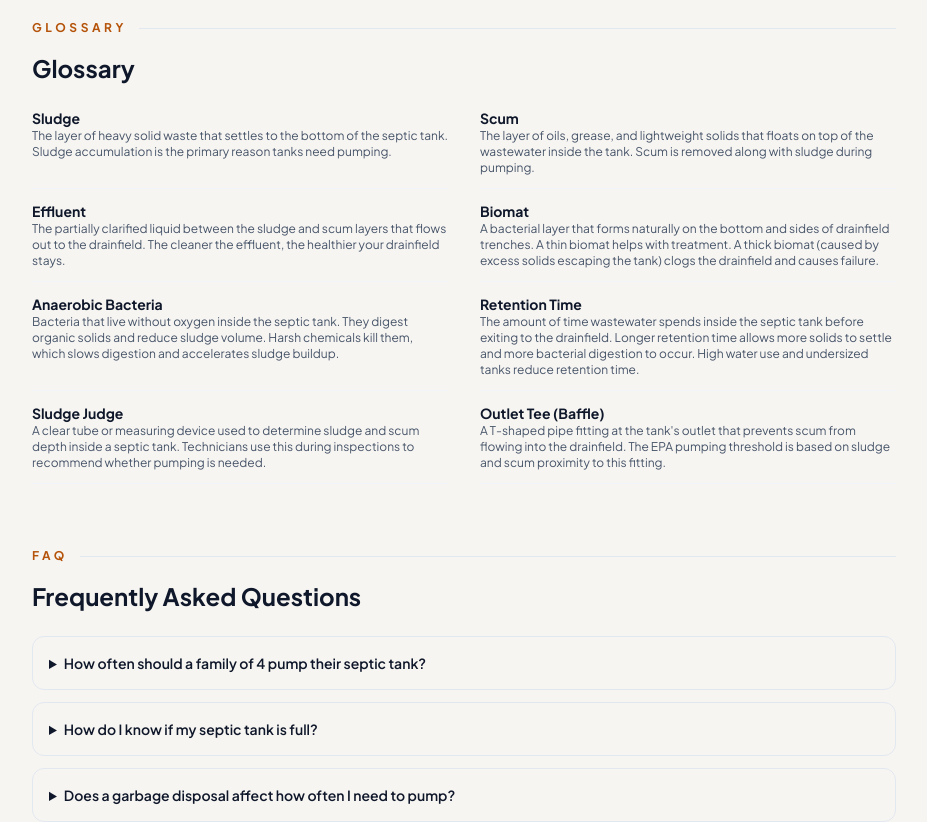
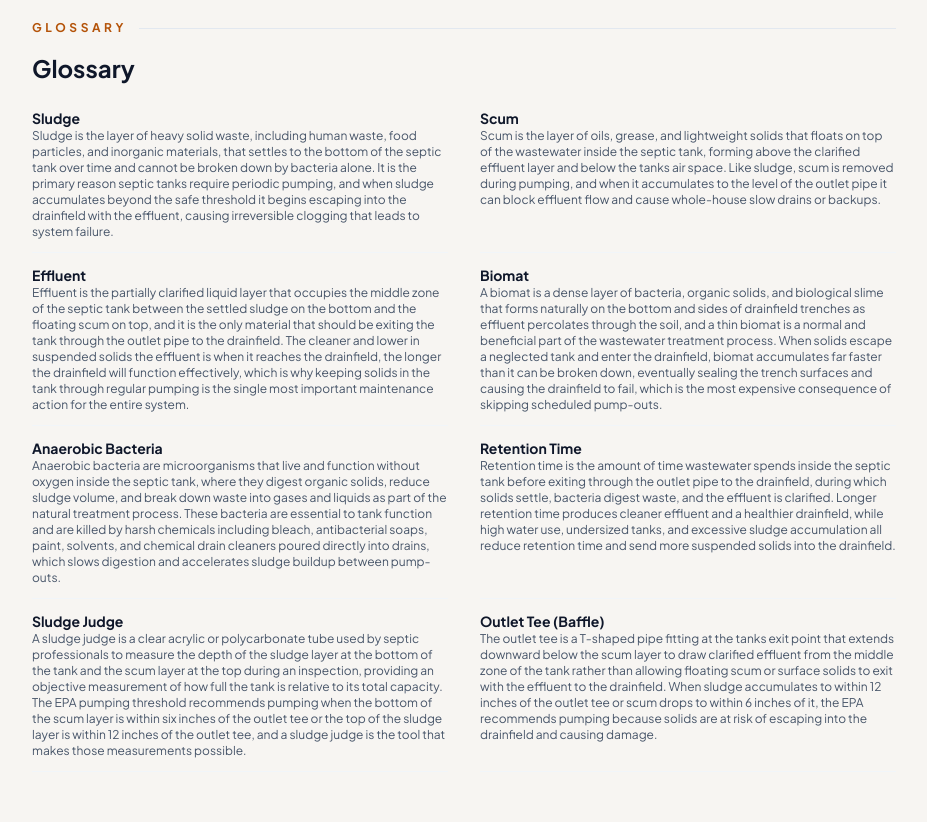
Before and after one commit to thebasementguide2026/theseptic.guide-, a Next.js app: page /articles/how-often-pump-septic-tank in a window 1280 px wide. Shown: the part 6180-7002 px from the top of the page, without its empty margins (176-1103 px from the left). Built offline with nearby package versions, Linux system fonts and the light colour scheme.

Commit message:
Replace glossary definitions with expanded versions on how-often-pump-septic-tank

```diff
--- a/app/articles/how-often-pump-septic-tank/page.tsx
+++ b/app/articles/how-often-pump-septic-tank/page.tsx
@@ -415,35 +415,35 @@ export default function HowOftenPumpSepticTank() {
           <div className='grid md:grid-cols-2 gap-x-8 gap-y-3'>
             <div className='border-b border-slate-100 pb-3'>
               <dt className='font-bold text-slate-900 text-sm'>Sludge</dt>
-              <dd className='text-slate-600 text-xs'>The layer of heavy solid waste that settles to the bottom of the septic tank. Sludge accumulation is the primary reason tanks need pumping.</dd>
+              <dd className='text-slate-600 text-xs'>Sludge is the layer of heavy solid waste, including human waste, food particles, and inorganic materials, that settles to the bottom of the septic tank over time and cannot be broken down by bacteria alone. It is the primary reason septic tanks require periodic pumping, and when sludge accumulates beyond the safe threshold it begins escaping into the drainfield with the effluent, causing irreversible clogging that leads to system failure.</dd>
             </div>
             <div className='border-b border-slate-100 pb-3'>
               <dt className='font-bold text-slate-900 text-sm'>Scum</dt>
-              <dd className='text-slate-600 text-xs'>The layer of oils, grease, and lightweight solids that floats on top of the wastewater inside the tank. Scum is removed along with sludge during pumping.</dd>
+              <dd className='text-slate-600 text-xs'>Scum is the layer of oils, grease, and lightweight solids that floats on top of the wastewater inside the septic tank, forming above the clarified effluent layer and below the tanks air space. Like sludge, scum is removed during pumping, and when it accumulates to the level of the outlet pipe it can block effluent flow and cause whole-house slow drains or backups.</dd>
             </div>
             <div className='border-b border-slate-100 pb-3'>
               <dt className='font-bold text-slate-900 text-sm'>Effluent</dt>
-              <dd className='text-slate-600 text-xs'>The partially clarified liquid between the sludge and scum layers that flows out to the drainfield. The cleaner the effluent, the healthier your drainfield stays.</dd>
+              <dd className='text-slate-600 text-xs'>Effluent is the partially clarified liquid layer that occupies the middle zone of the septic tank between the settled sludge on the bottom and the floating scum on top, and it is the only material that should be exiting the tank through the outlet pipe to the drainfield. The cleaner and lower in suspended solids the effluent is when it reaches the drainfield, the longer the drainfield will function effectively, which is why keeping solids in the tank through regular pumping is the single most important maintenance action for the entire system.</dd>
             </div>
             <div className='border-b border-slate-100 pb-3'>
               <dt className='font-bold text-slate-900 text-sm'>Biomat</dt>
-              <dd className='text-slate-600 text-xs'>A bacterial layer that forms naturally on the bottom and sides of drainfield trenches. A thin biomat helps with treatment. A thick biomat (caused by excess solids escaping the tank) clogs the drainfield and causes failure.</dd>
+              <dd className='text-slate-600 text-xs'>A biomat is a dense layer of bacteria, organic solids, and biological slime that forms naturally on the bottom and sides of drainfield trenches as effluent percolates through the soil, and a thin biomat is a normal and beneficial part of the wastewater treatment process. When solids escape a neglected tank and enter the drainfield, biomat accumulates far faster than it can be broken down, eventually sealing the trench surfaces and causing the drainfield to fail, which is the most expensive consequence of skipping scheduled pump-outs.</dd>
             </div>
             <div className='border-b border-slate-100 pb-3'>
               <dt className='font-bold text-slate-900 text-sm'>Anaerobic Bacteria</dt>
-              <dd className='text-slate-600 text-xs'>Bacteria that live without oxygen inside the septic tank. They digest organic solids and reduce sludge volume. Harsh chemicals kill them, which slows digestion and accelerates sludge buildup.</dd>
+              <dd className='text-slate-600 text-xs'>Anaerobic bacteria are microorganisms that live and function without oxygen inside the septic tank, where they digest organic solids, reduce sludge volume, and break down waste into gases and liquids as part of the natural treatment process. These bacteria are essential to tank function and are killed by harsh chemicals including bleach, antibacterial soaps, paint, solvents, and chemical drain cleaners poured directly into drains, which slows digestion and accelerates sludge buildup between pump-outs.</dd>
             </div>
             <div className='border-b border-slate-100 pb-3'>
               <dt className='font-bold text-slate-900 text-sm'>Retention Time</dt>
-              <dd className='text-slate-600 text-xs'>The amount of time wastewater spends inside the septic tank before exiting to the drainfield. Longer retention time allows more solids to settle and more bacterial digestion to occur. High water use and undersized tanks reduce retention time.</dd>
+              <dd className='text-slate-600 text-xs'>Retention time is the amount of time wastewater spends inside the septic tank before exiting through the outlet pipe to the drainfield, during which solids settle, bacteria digest waste, and the effluent is clarified. Longer retention time produces cleaner effluent and a healthier drainfield, while high water use, undersized tanks, and excessive sludge accumulation all reduce retention time and send more suspended solids into the drainfield.</dd>
             </div>
             <div className='border-b border-slate-100 pb-3'>
               <dt className='font-bold text-slate-900 text-sm'>Sludge Judge</dt>
-              <dd className='text-slate-600 text-xs'>A clear tube or measuring device used to determine sludge and scum depth inside a septic tank. Technicians use this during inspections to recommend whether pumping is needed.</dd>
+              <dd className='text-slate-600 text-xs'>A sludge judge is a clear acrylic or polycarbonate tube used by septic professionals to measure the depth of the sludge layer at the bottom of the tank and the scum layer at the top during an inspection, providing an objective measurement of how full the tank is relative to its total capacity. The EPA pumping threshold recommends pumping when the bottom of the scum layer is within six inches of the outlet tee or the top of the sludge layer is within 12 inches of the outlet tee, and a sludge judge is the tool that makes those measurements possible.</dd>
             </div>
             <div className='border-b border-slate-100 pb-3'>
               <dt className='font-bold text-slate-900 text-sm'>Outlet Tee (Baffle)</dt>
-              <dd className='text-slate-600 text-xs'>A T-shaped pipe fitting at the tank&apos;s outlet that prevents scum from flowing into the drainfield. The EPA pumping threshold is based on sludge and scum proximity to this fitting.</dd>
+              <dd className='text-slate-600 text-xs'>The outlet tee is a T-shaped pipe fitting at the tanks exit point that extends downward below the scum layer to draw clarified effluent from the middle zone of the tank rather than allowing floating scum or surface solids to exit with the effluent to the drainfield. When sludge accumulates to within 12 inches of the outlet tee or scum drops to within 6 inches of it, the EPA recommends pumping because solids are at risk of escaping into the drainfield and causing damage.</dd>
             </div>
           </div>
         </div>
```
